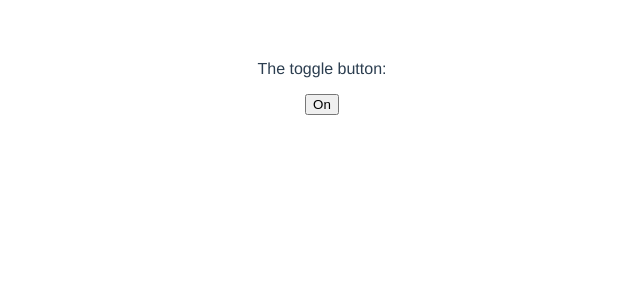
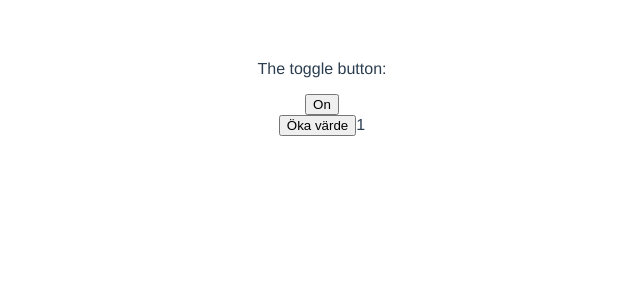
Before and after one commit to jensengbg-maria-ahlen/TDD-in-Vue-First-excercise, a Vue app: page / in a window 1280 px wide. Shown: the top 300 px of the page, without its empty margins (318-958 px from the left). Built offline with nearby package versions, Linux system fonts and the light colour scheme.

Commit message:
counter added

```diff
--- a/src/App.vue
+++ b/src/App.vue
@@ -1,17 +1,18 @@
 <template>
     <main>
-    <p>The toggle button: </p>
+        <p> The toggle button: </p>
         <OnOff></OnOff>
+        <Counter></Counter>
     </main>
 </template>
 
 <script>
-import OnOff from '@/components/onoff/OnOff'
-
+import OnOff from './components/onoff/OnOff.vue'
+import Counter from './components/counter/Counter.vue'
 export default {
     name: 'App',
     components: {
-    OnOff
+        OnOff, Counter
     }
 }
 </script>
--- /dev/null
+++ b/src/components/counter/Counter.vue
@@ -0,0 +1,24 @@
+<template>
+	<div>
+		<button @click="increase"> Öka värde </button>
+		<span class="result"> {{ value }} </span>
+	</div>
+</template>
+
+<script>
+export default {
+	data: () => ({
+		value: 1
+	}),
+	methods: {
+		increase() {
+			this.value++
+		}
+	}
+}
+</script>
+
+<style scoped>
+.component {
+}
+</style>
```
Also changed, not shown: 1 other file (tests, documents, lock files or other folders). Lines whose indentation alone changed are shown as unchanged.
